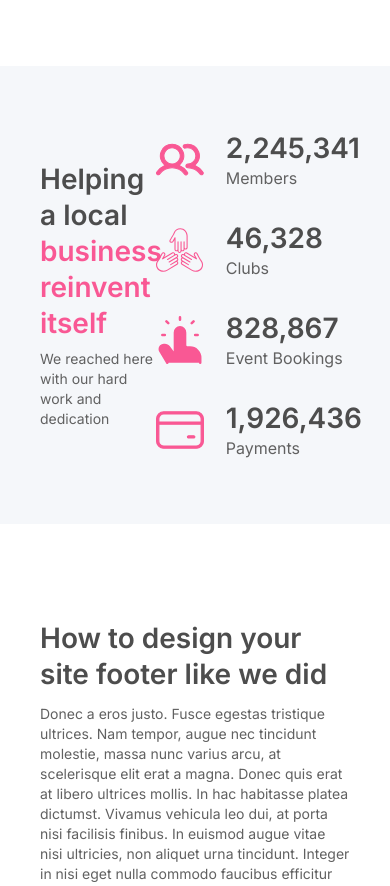
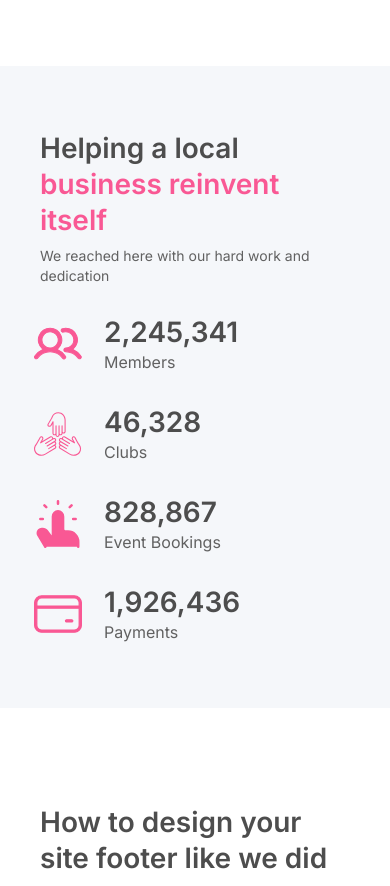
Before and after one commit to Yure7S/nexcent, a Next.js app: page / in a window 390 px wide. Shown: the part 2300-3186 px from the top of the page. Built offline with nearby package versions, Linux system fonts and the light colour scheme.

Commit message:
feat: Finalizando responsividade da section "Helping a local"

```diff
--- a/src/app/page.tsx
+++ b/src/app/page.tsx
@@ -160,8 +160,8 @@ export default function Home() {
         </div>
       </section>
       <section className='bg-silver py-16'>
-        <div className='flex w-full px-10 lg:px-20 max-w-container mx-auto justify-between items-center'>
-          <div>
+        <div className='flex gap-y-7 w-full flex-wrap px-10 lg:px-20 max-w-container mx-auto justify-between items-center'>
+          <div className='basis-72 grow'>
             <h2 className="text-headline-3 max-w-[408px] md:text-headline-2 leading-headline-3 md:leading-headline-2 font-semibold line text-d-grey">Helping a local <span className='text-primary'>business reinvent itself</span></h2>
             <p className='mt-2 body-3 text-n-grey'>We reached here with our hard work and dedication</p>
           </div>
```
